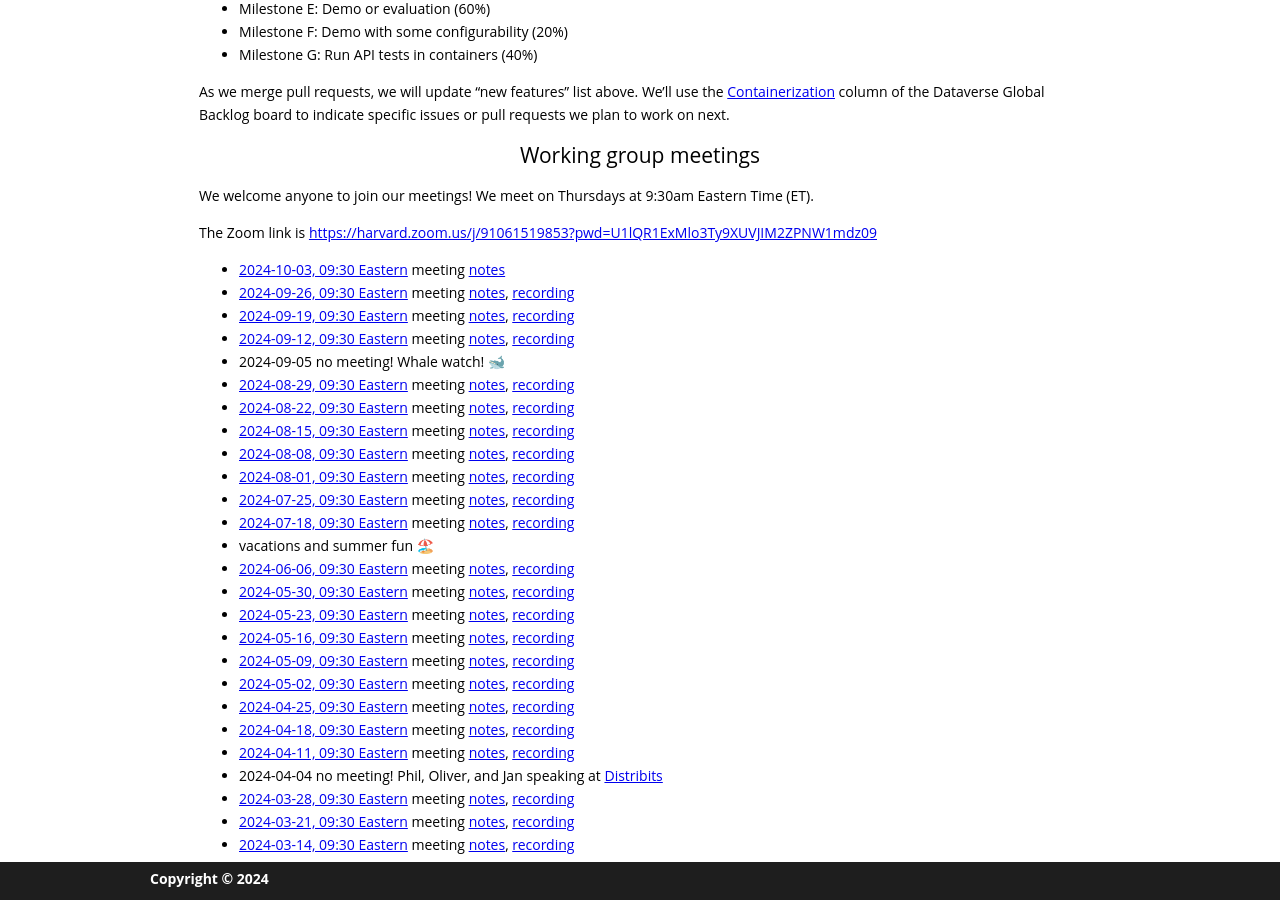
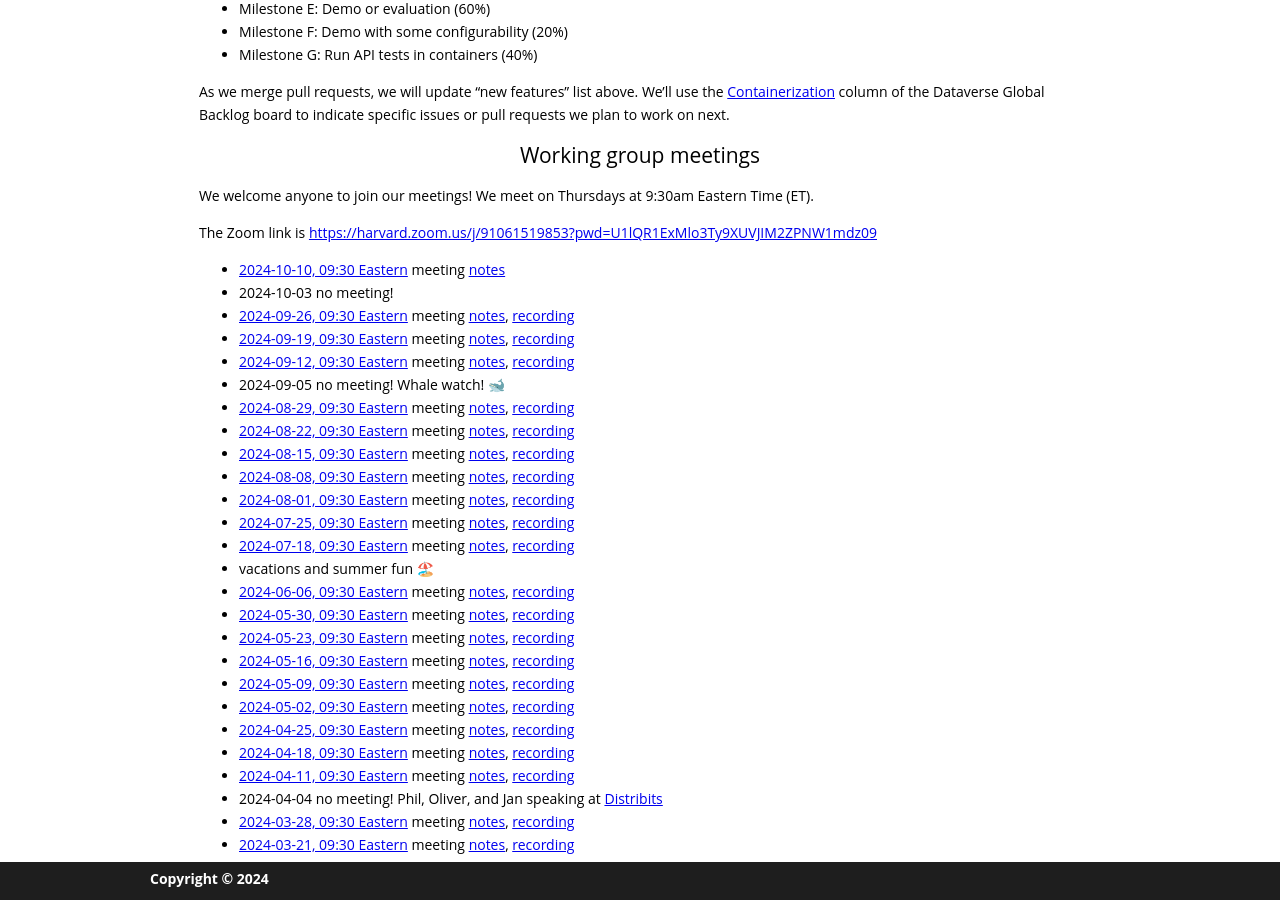
Before and after one commit to gdcc/ct.gdcc.io, a Jekyll site: the page built from index.md, in a window 1280 px wide and 900 px high, scrolled down 1726 px. Built offline with Jekyll 4.4.1, drawn with Linux system fonts in a browser that asks for light colours; our own code applies the rules of GitHub Pages for plain Markdown files.

Commit message:
cancel oct 3 mrg

```diff
--- a/index.md
+++ b/index.md
@@ -63,7 +63,8 @@ We welcome anyone to join our meetings! We meet on Thursdays at 9:30am Eastern T
 
 The Zoom link is <https://harvard.zoom.us/j/91061519853?pwd=U1lQR1ExMlo3Ty9XUVJIM2ZPNW1mdz09>
 
-- [2024-10-03, 09:30 Eastern](https://time.is/compare/0930_03_Oct_2024_in_Boston) meeting [notes](https://docs.google.com/document/d/1KIvrM5prIJyJKij4nwxNw5genQolmqSG5GDWbIH7d7U/edit?usp=sharing)
+- [2024-10-10, 09:30 Eastern](https://time.is/compare/0930_10_Oct_2024_in_Boston) meeting [notes](https://docs.google.com/document/d/1KIvrM5prIJyJKij4nwxNw5genQolmqSG5GDWbIH7d7U/edit?usp=sharing)
+- 2024-10-03 no meeting!
 - [2024-09-26, 09:30 Eastern](https://time.is/compare/0930_26_Sep_2024_in_Boston) meeting [notes](https://docs.google.com/document/d/1wVZi8e7wNbaw71o_XDaF8f7Mza3R2EhEMtuCtcKjfCI/edit?usp=sharing), [recording](https://harvard.zoom.us/rec/share/jMBoXaTPzlYmcuv4NWbzintRhwIsXOHvMTQ2AKjlciYae3uA_PY5nz3TXS2p7MGQ.zsLCKJGxcVIrpIeG)
 - [2024-09-19, 09:30 Eastern](https://time.is/compare/0930_19_Sep_2024_in_Boston) meeting [notes](https://docs.google.com/document/d/1erEpKhAp1Nb22kfJKd0mdBxki6dNejFLh_Vbz2E5w40/edit?usp=sharing), [recording](https://harvard.zoom.us/rec/share/U7XC1e0hbcWhrKdE8bh_X3Drf-wXCV6B1LgLNFwnzkIKp00g1wc1rvnCqnXr7mcY.z74fpUPWL8l9oPEf)
 - [2024-09-12, 09:30 Eastern](https://time.is/compare/0930_12_Sep_2024_in_Boston) meeting [notes](https://docs.google.com/document/d/161SmJum3z1CnGL8hHHksK3xz2EKHCa8ZxLHM4bPQ8gk/edit?usp=sharing), [recording](https://harvard.zoom.us/rec/share/k7-UbJ-mx_fWANw-8wzt5v6xaRWH7_Fh48cqGDv2XVOqxszFEvNnVhfECabtlk2M.6e5v_FFHjBwIPjAF)
```
